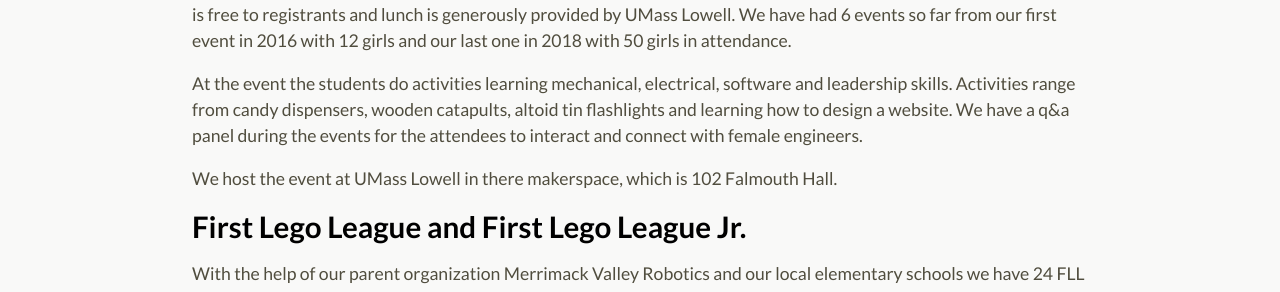
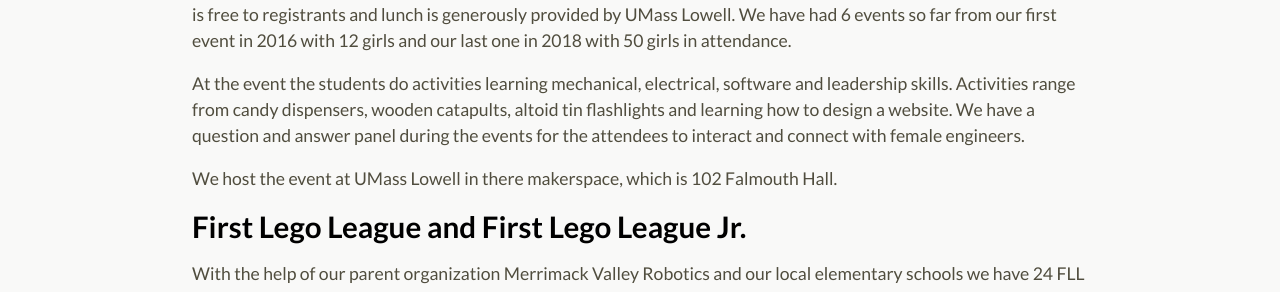
Before and after one commit to perSEVERE-5962/frc5962, a Jekyll site: the page built from outreach.md, in a window 1280 px wide. Shown: the part 782-1074 px from the top of the page. Built offline with Jekyll 4.4.1, drawn with Linux system fonts in a browser that asks for light colours.

Commit message:
Updated Outreach

```diff
--- a/outreach.md
+++ b/outreach.md
@@ -5,7 +5,7 @@
 ## Women in STEM
 Our Women in STEM event allows girls grades 7 to 12 to interact and connect with female engineers and engineering students from around the area. Through hands-on, fun workshops, girls can see just how fun STEM can be. The event is free to registrants and lunch is generously provided by UMass Lowell. We have had 6 events so far from our first event in 2016 with 12 girls and our last one in 2018 with 50 girls in attendance.
 
-At the event the students do activities learning mechanical, electrical, software and leadership skills. Activities range from candy dispensers, wooden catapults, altoid tin flashlights and learning how to design a website. We have a q&a panel during the events for the attendees to interact and connect with female engineers.
+At the event the students do activities learning mechanical, electrical, software and leadership skills. Activities range from candy dispensers, wooden catapults, altoid tin flashlights and learning how to design a website. We have a question and answer panel during the events for the attendees to interact and connect with female engineers.
 
 We host the event at UMass Lowell in there makerspace, which is 102 Falmouth Hall.
 
```
